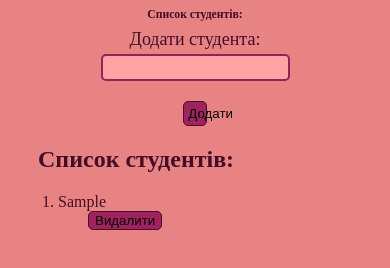
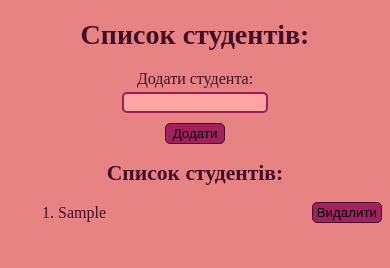
Before and after one commit to ShadoW-Angeli/my-site, a plain HTML site: page index.html in a window 390 px wide. Both pictures are taken after typing "Sample" into the empty fields and a click on the button "Додати". Drawn offline with Linux system fonts and the light colour scheme.

Commit message:
Refactor CSS styles and add media queries

```diff
--- a/style.css
+++ b/style.css
@@ -10,7 +10,7 @@ form{
    display: flex;
    flex-direction: column;
   align-items: center;
-    font-size: large;
+    font-size: 1rem;
 }
 label{
     text-align: center;
@@ -52,15 +52,57 @@ h2{
 }
 .dot{
     margin-bottom: 8px;
+    font-size: 18px;
+}
+.flex{
+    margin-top: -20px;
+    display: flex;
+    align-items: center;
+    justify-content: center;
+    margin-left: -120px;
 }
 .del{
-    margin-left: 30px;
+    margin-left: 50px;
     background-color:#a0225f;
     border: 1px, solid, #430D27;
     border-radius: 5px;
+    padding: 4px 10px;
+
     transition: transform 0.2s ease;
 }
 .del:active{
     background-color:#c72674;
     transform: scale(1.3);
 }
+@media(max-width:768px){
+    h1{
+        font-size: 1.75rem;
+    }
+    input{
+        padding: 1px;
+        max-width: 140px;
+        margin-bottom: 10px;
+    }
+    #add{
+        width: 60px;
+        padding: 2px;
+    }
+    #add:active{
+        transform: scale(1.2);
+    }
+    h2{
+        text-align: center;
+        font-size: 1.35rem;
+        margin-left:0;
+    }
+    .dot{
+        font-size: 16px;
+    }
+    .flex{
+        margin-left:0;
+        justify-content: end;
+    }
+    .del{
+        padding:2px 4px;
+    }
+}
```
